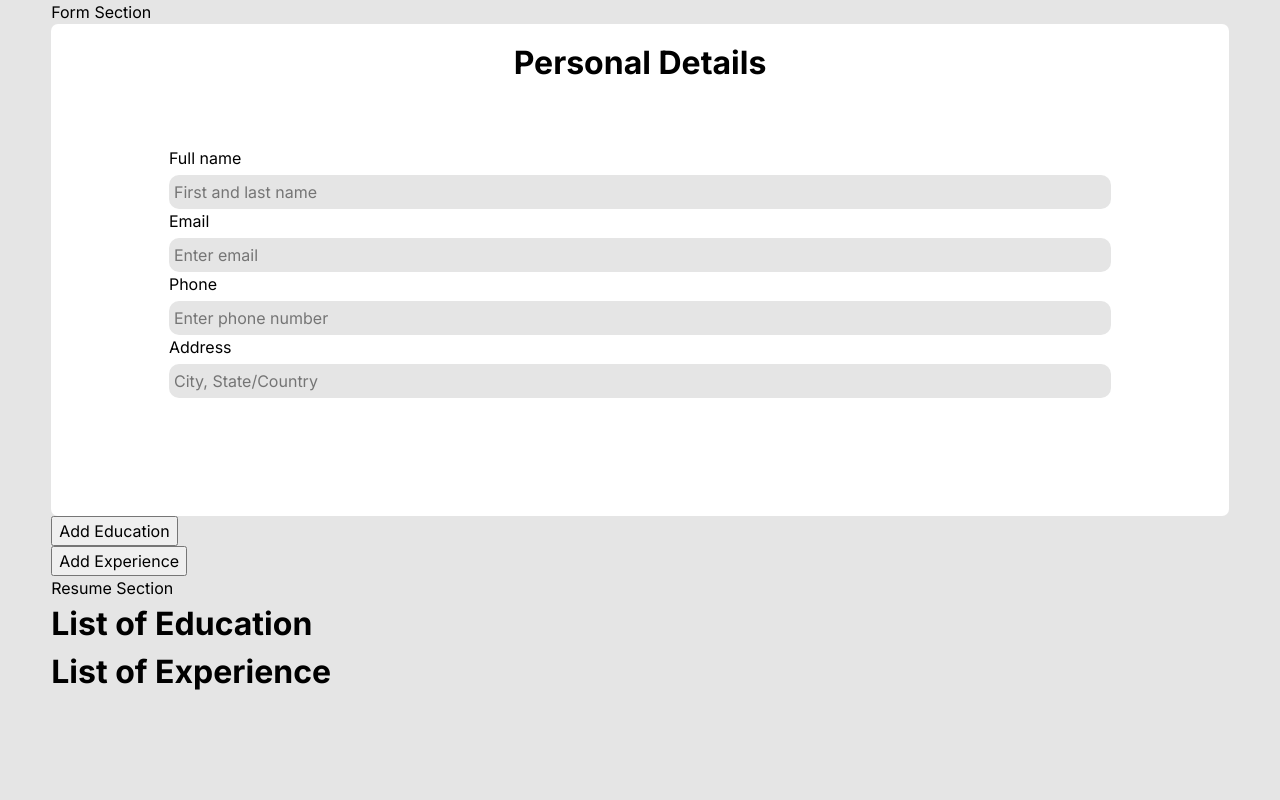
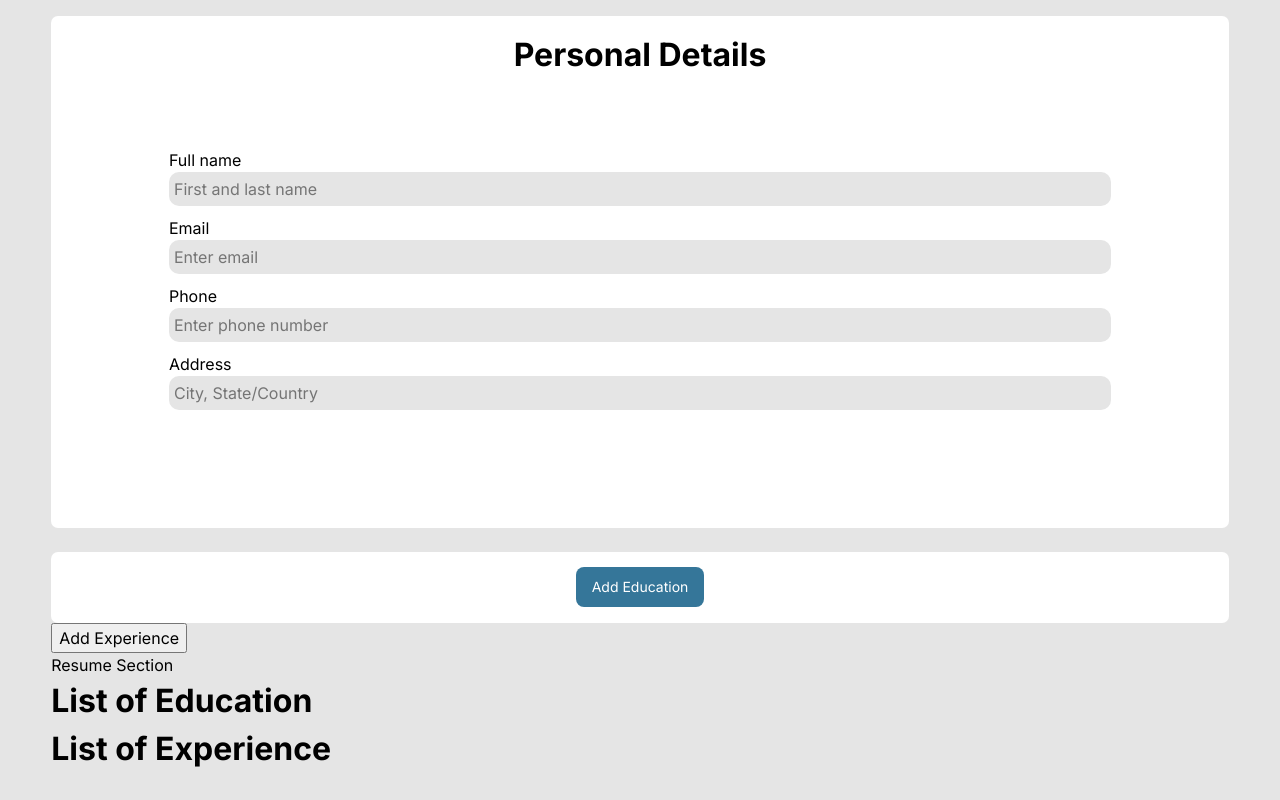
Before and after one commit to krs00/TOP-cv-application, a React (Vite) app: page / in a window 1280 px wide. Built offline with nearby package versions, Linux system fonts and the light colour scheme.

Commit message:
WIP: styling

```diff
--- a/src/components/FormSection.jsx
+++ b/src/components/FormSection.jsx
@@ -5,7 +5,6 @@ import ExperienceControl from "./FormSection/experienceSection/ExperienceControl
 function FormSection(props) {
     return (
       <>
-        <p>Form Section</p>
         <PersonalDetailsForm handleInputsChange={props.handleInputsChange} />
         {/* ~~~~~~~~~~~~~~~~~~~~~~~~~~~~~~~~~~~~~~~~~~~~~~~~~~~~~ */}
         <EducationControl
--- a/src/components/FormSection/FormInput.jsx
+++ b/src/components/FormSection/FormInput.jsx
@@ -1,7 +1,7 @@
 function FormInput(props) {
   return (
     <>
-      <label htmlFor={props.id}>{props.labelText}</label>
+      <label className="form-input-label" htmlFor={props.id}>{props.labelText}</label>
       <input
         type="text"
         id={props.id}
--- a/src/components/FormSection/educationSection/EducationControl.jsx
+++ b/src/components/FormSection/educationSection/EducationControl.jsx
@@ -8,7 +8,7 @@ function EducationControl(props) {
   const [isFormVisible, setFormVisible] = useState(false)
   const [editMode, setEditMode] = useState(false)
   const [currentEditId, setCurrentEditId] = useState('')
-  const [ currentEditObject, setCurrentEditObject ] = useState({})
+  const [currentEditObject, setCurrentEditObject] = useState({})
 
   function updateCurrentEditObject(id) {
     const newList = [...props.educationList]
@@ -42,28 +42,28 @@ function EducationControl(props) {
 
   if (isFormVisible === true && editMode === false) {
     return (
-      <>
+      <div className='modal-section'>
         <EducationForm handleInputsChange={props.handleInputsChange} />
         <button onClick={toggleEducationForm}>Return</button>
         <button onClick={handleSaveBtnPress}>Save</button>
-
-      </>
+      </div>
     );
   } else if (isFormVisible === true && editMode === true) {
 
     return (
-      <>
-      <EducationEditForm currentEditObject={currentEditObject} handleEducationUpdate={props.handleEducationUpdate}
-      currentEditId={currentEditId} />
-      <button onClick={toggleEditForm}>Return</button>
-      </>
+      <div className='modal-section'>
+        <EducationEditForm currentEditObject={currentEditObject} handleEducationUpdate={props.handleEducationUpdate}
+          currentEditId={currentEditId} />
+        <button onClick={toggleEditForm}>Return</button>
+      </div>
     )
 
   } else if (isFormVisible === false) {
     return (
-      <>
-         <button onClick={toggleEducationForm}>Add Education</button>
-
+      <div className='modal-section'>
+        <div className='education-modal-btn-section'>
+          <button className='button-1' onClick={toggleEducationForm}>Add Education</button>
+        </div>
         <EducationList
           educationList={props.educationList}
           deleteEducation={props.deleteEducation}
@@ -72,7 +72,9 @@ function EducationControl(props) {
           setCurrentEditId={setCurrentEditId}
           currentEditId={currentEditId}
           updateCurrentEditObject={updateCurrentEditObject} />
-      </>
+      </div>
+
+
     );
   }
 }
--- a/src/components/FormSection/educationSection/EducationForm.jsx
+++ b/src/components/FormSection/educationSection/EducationForm.jsx
@@ -4,14 +4,11 @@ function EducationForm(props) {
 
   return (
     <>
-
-       <p>Add Education Form</p>
-       <FormInput id="school" labelText="School" handleInputsChange={props.handleInputsChange}/>
-       <FormInput id="degree" labelText="Degree" handleInputsChange={props.handleInputsChange}/>
-       <FormInput id="eduStart" labelText="Start Date" handleInputsChange={props.handleInputsChange}/>
-       <FormInput id="eduEnd" labelText="End Date" handleInputsChange={props.handleInputsChange}/>
-       <FormInput id="eduLocation" labelText="Location" handleInputsChange={props.handleInputsChange}/>
-
+          <FormInput id="school" labelText="School" handleInputsChange={props.handleInputsChange} />
+          <FormInput id="degree" labelText="Degree" handleInputsChange={props.handleInputsChange} />
+          <FormInput id="eduStart" labelText="Start Date" handleInputsChange={props.handleInputsChange} />
+          <FormInput id="eduEnd" labelText="End Date" handleInputsChange={props.handleInputsChange} />
+          <FormInput id="eduLocation" labelText="Location" handleInputsChange={props.handleInputsChange} />
     </>
   );
 }
--- a/src/index.css
+++ b/src/index.css
@@ -10,6 +10,7 @@ body {
   background-color: rgb(229, 229, 229);
   padding-left: 4vw;
   padding-right: 4vw;
+  padding-top: 2vh;
 }
 
 .personal-details-modal {
@@ -38,11 +39,12 @@ body {
   border: none;
   padding: 5px;
   background-color: rgb(229, 229, 229);
-  margin-top: 5px;
   border-radius: 10px;
 }
 
-
+.form-input-label {
+  margin-top: 10px;
+}
 
 .form-list-item {
   width: 400px;
@@ -54,4 +56,71 @@ body {
 
 .no-list-style {
   list-style: none;
+  height: 0px;
+  width: 0px;
 }
+
+.modal-section {
+  height: auto;
+  width: auto;
+  background-color: white;
+  border-radius: 7px;
+  padding-top: 15px;
+  margin-top: 3vh;
+  display: flex;
+  flex-direction: column;
+}
+
+.education-modal-btn-section {
+  display: flex;
+  justify-content: center;
+}
+
+
+
+
+
+
+
+
+
+
+
+
+
+
+
+
+/* ~~~~~~~~~~~~~~~~~~~~~~~~~~~~~~~~~~~~~~~~~~~~ BUTTON */
+/* CSS */
+.button-1 {
+  background-color: rgb(53, 118, 153);
+  border-radius: 8px;
+  border-style: none;
+  box-sizing: border-box;
+  color: #FFFFFF;
+  cursor: pointer;
+  display: inline-block;
+  font-size: 14px;
+  font-weight: 500;
+  height: 40px;
+  line-height: 20px;
+  list-style: none;
+  margin: 0;
+  outline: none;
+  padding: 10px 16px;
+  position: relative;
+  text-align: center;
+  text-decoration: none;
+  transition: color 100ms;
+  vertical-align: baseline;
+  user-select: none;
+  -webkit-user-select: none;
+  touch-action: manipulation;
+  margin-bottom: 2vh;
+}
+
+.button-1:hover,
+.button-1:focus {
+  background-color: #F082AC;
+}
```
Lines whose indentation alone changed are shown as unchanged.
